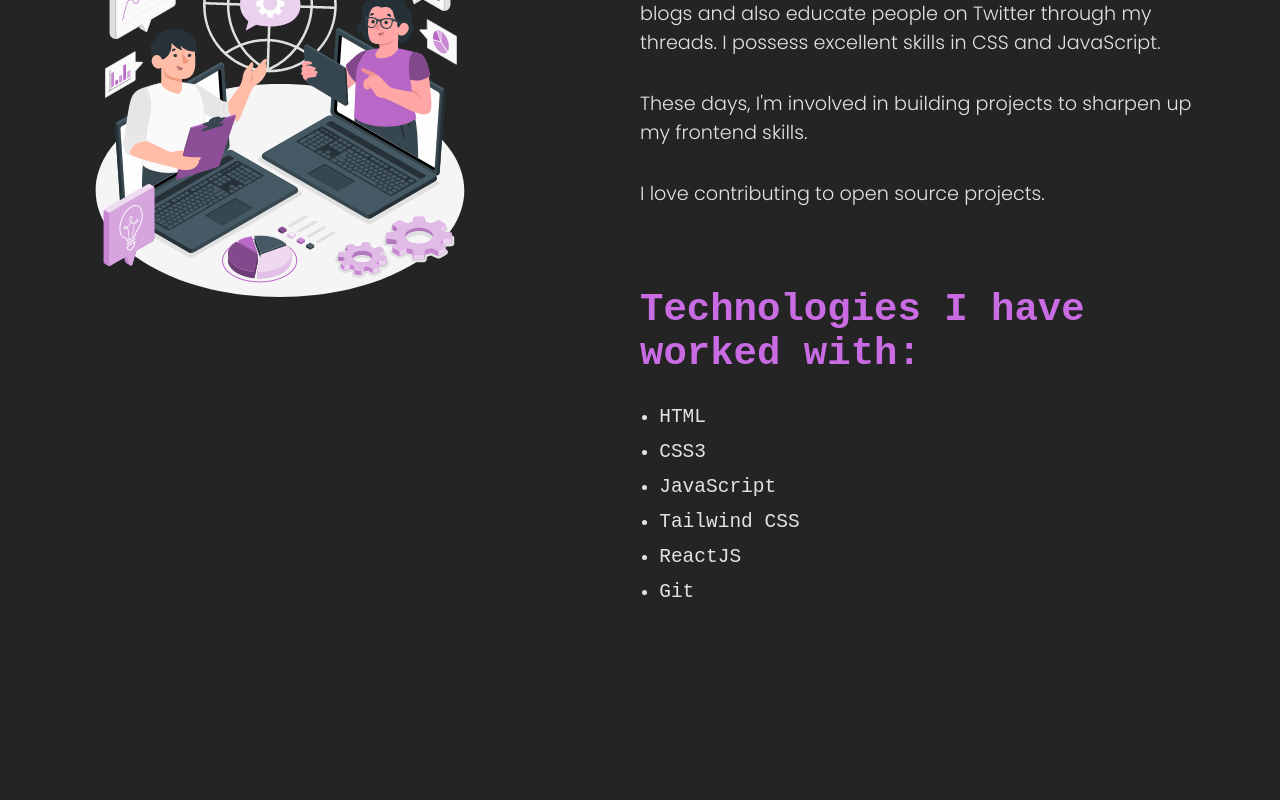
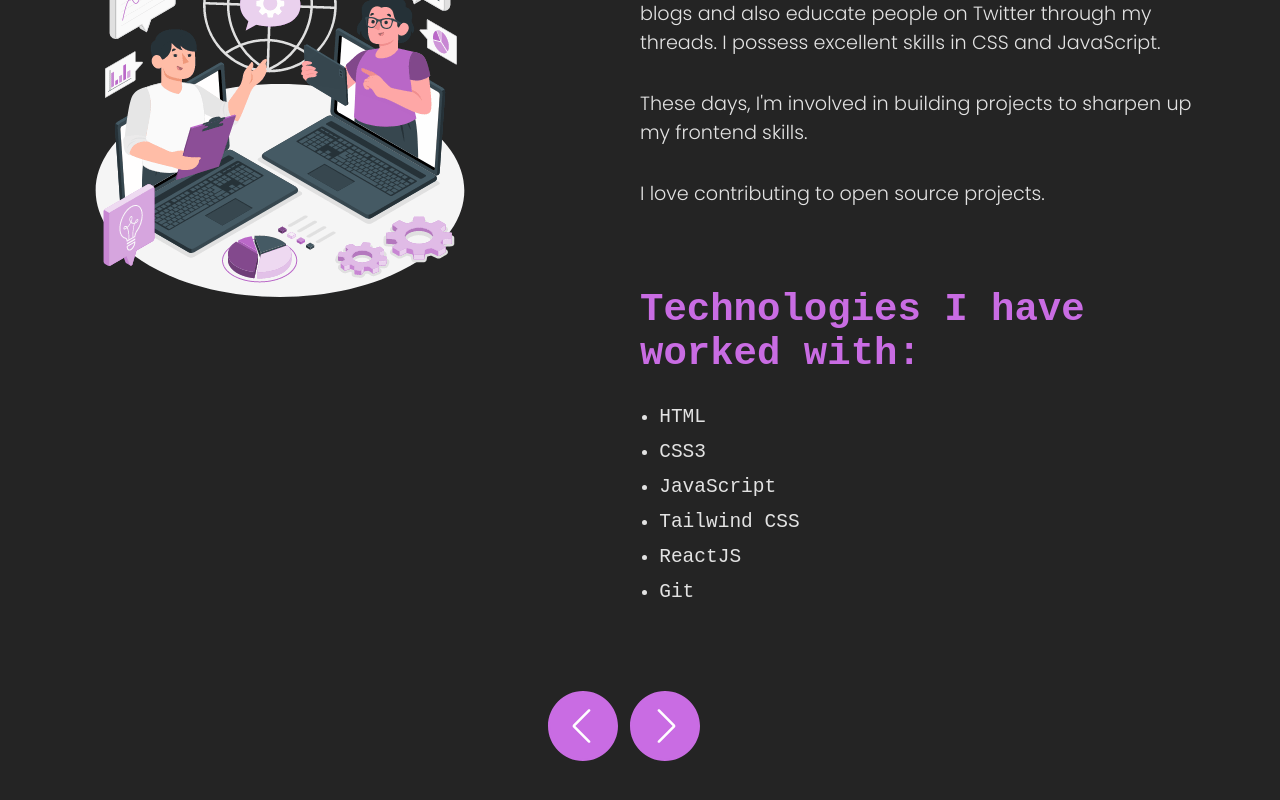
Before and after one commit to dhrumishah/My-portfolio, a React (Vite) app: page /Intro in a window 1280 px wide. Shown: the part 224-1024 px from the top of the page. Built offline with nearby package versions, Linux system fonts and the light colour scheme; a web font is replaced by a local one.

Commit message:
Arrows added

```diff
--- a/src/About.jsx
+++ b/src/About.jsx
@@ -3,7 +3,12 @@ import ReactDOM from "react-dom";
 import "./App.css";
 import Profile from "./profile.jpg";
 import Nav from "./Nav";
+import RightArrows from "./images/right-arrow.svg";
+import LeftArrows from "./images/left-arrow.svg";
+import { useNavigate } from "react-router-dom";
+
 export default function About() {
+  const navigate = useNavigate();
   function btnClick() {
     window.open(
       "https://drive.google.com/file/d/1DuMenTRnlHX76hgLm5RHuIzB6vBX5165/view?usp=sharing"
@@ -12,6 +17,7 @@ export default function About() {
   return (
     <>
       <Nav />
+      <div>
         <div className="about--section">
           <div className="about--heading">
             <h1 className="about--title animate__animated animate__fadeInLeft animate__slow">
@@ -42,6 +48,21 @@ export default function About() {
             />
           </div>
         </div>
+        <div className="about--arrows">
+          <img
+            className="left--arrows"
+            style={{ cursor: "not-allowed" }}
+            src={LeftArrows}
+          ></img>
+          <img
+            className="right--arrows"
+            onClick={() => {
+              navigate("/Intro");
+            }}
+            src={RightArrows}
+          ></img>
+        </div>
+      </div>
     </>
   );
 }
--- a/src/App.css
+++ b/src/App.css
@@ -15,6 +15,24 @@
   margin: 0 auto;
   padding: 0;
   text-align: center;
+}
+.about--arrows {
+  display: flex;
+  margin-right: 2rem;
+  justify-content: center;
+  align-items: center;
+  gap: 0.7rem;
+  margin-bottom: 2rem;
+}
+.right--arrows {
+  height: 70px;
+  width: 70px;
+  cursor: pointer;
+}
+.left--arrows {
+  height: 70px;
+  width: 70px;
+  cursor: pointer;
 }
 
 /* NavBar Section  */
@@ -62,7 +80,7 @@ li:hover {
   margin-top: 9rem;
   margin-left: 2rem;
   display: flex;
-  margin-bottom: 10rem;
+  margin-bottom: 5rem;
 }
 .about--title {
   font-family: monospace;
@@ -104,7 +122,7 @@ li:hover {
 
 /* Intro Section */
 .intro--div {
-  margin-bottom: 12rem;
+  margin-bottom: 5rem;
 }
 .intro--section {
   display: flex;
--- a/src/App.jsx
+++ b/src/App.jsx
@@ -13,7 +13,6 @@ export default function App() {
       <Router>
         <Routes>
           <Route path="/" element={<About />} />
-          {/* <Route path="/About" element={<About />} /> */}
           <Route path="/Intro" element={<Intro />} />
           <Route path="/Project" element={<Project />} />
         </Routes>
--- a/src/Intro.jsx
+++ b/src/Intro.jsx
@@ -2,9 +2,14 @@ import React from "react";
 import ReactDOM from "react-dom";
 import "./App.css";
 import gif from "./svg_1.gif";
+import RightArrows from "./images/right-arrow.svg";
+import LeftArrows from "./images/left-arrow.svg";
+import { useNavigate } from "react-router-dom";
 
 export default function Intro() {
+  const navigate = useNavigate();
   return (
+    <div>
       <div className="intro--div">
         <h1 className="intro--title">Readme.md</h1>
         <div className="intro--section">
@@ -14,10 +19,10 @@ export default function Intro() {
           <div className="intro--content">
             <p className="intro--para">
               I am a frontend developer who loves to play with JavaScript and
-            React. I love playing with CSS, but, hate it when it starts jiggling
-            my head. I enjoy writing technical blogs and also educate people on
-            Twitter through my threads. I possess excellent skills in CSS and
-            JavaScript.
+              React. I love playing with CSS, but, hate it when it starts
+              jiggling my head. I enjoy writing technical blogs and also educate
+              people on Twitter through my threads. I possess excellent skills
+              in CSS and JavaScript.
             </p>
             <p className="intro--para">
               These days, I'm involved in building projects to sharpen up my
@@ -38,5 +43,22 @@ export default function Intro() {
           </div>
         </div>
       </div>
+      <div className="about--arrows">
+        <img
+          className="left--arrows"
+          onClick={() => {
+            navigate("/");
+          }}
+          src={LeftArrows}
+        ></img>
+        <img
+          className="right--arrows"
+          onClick={() => {
+            navigate("/Project");
+          }}
+          src={RightArrows}
+        ></img>
+      </div>
+    </div>
   );
 }
--- a/src/Project.jsx
+++ b/src/Project.jsx
@@ -2,8 +2,12 @@ import React from "react";
 import ReactDOM from "react-dom";
 import "./App.css";
 import Github from "./images/github.svg";
+import RightArrows from "./images/right-arrow.svg";
+import LeftArrows from "./images/left-arrow.svg";
+import { useNavigate } from "react-router-dom";
 
 export default function Project() {
+  const navigate = useNavigate();
   function notesAppClick() {
     window.open("https://github.com/dhrumishah/NotesApp");
   }
@@ -23,6 +27,7 @@ export default function Project() {
     window.open("https://effulgent-gelato-31ff50.netlify.app/");
   }
   return (
+    <div>
       <div className="project--div">
         <h1 className="project--title">Projects I have built</h1>
         <div className="project--container">
@@ -86,5 +91,22 @@ export default function Project() {
           </div>
         </div>
       </div>
+      <div className="about--arrows">
+        <img
+          className="left--arrows"
+          onClick={() => {
+            navigate("/Intro");
+          }}
+          src={LeftArrows}
+        ></img>
+        <img
+          className="right--arrows"
+          onClick={() => {
+            navigate("/Project");
+          }}
+          src={RightArrows}
+        ></img>
+      </div>
+    </div>
   );
 }
```
Also changed, not shown: src/images/left-arrow.svg (added), src/images/right-arrow.svg (added). Lines whose indentation alone changed are shown as unchanged.
